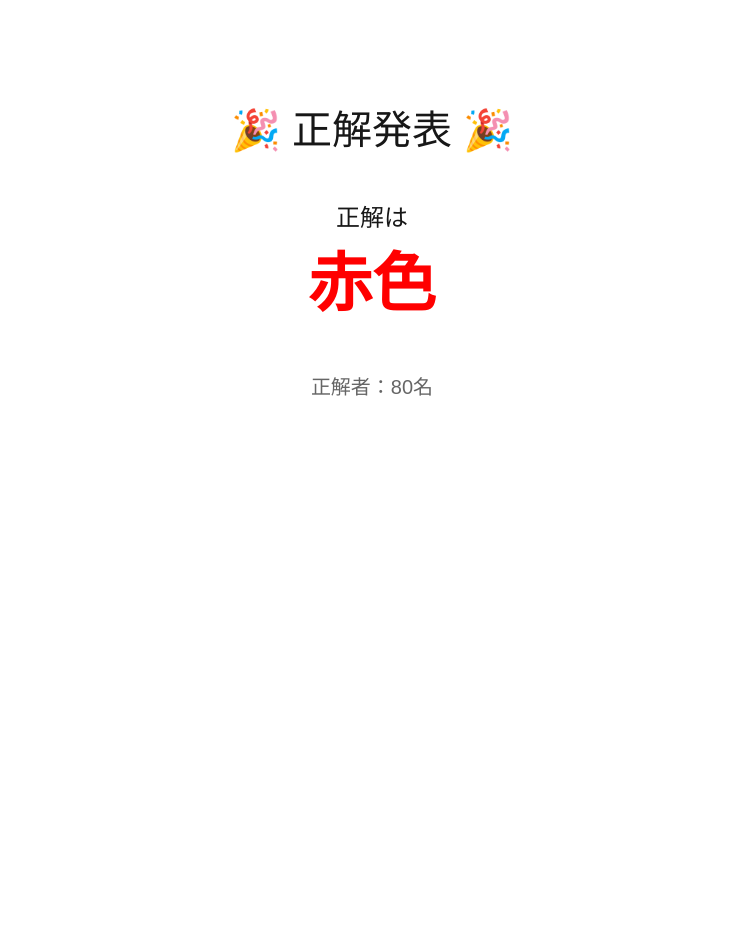
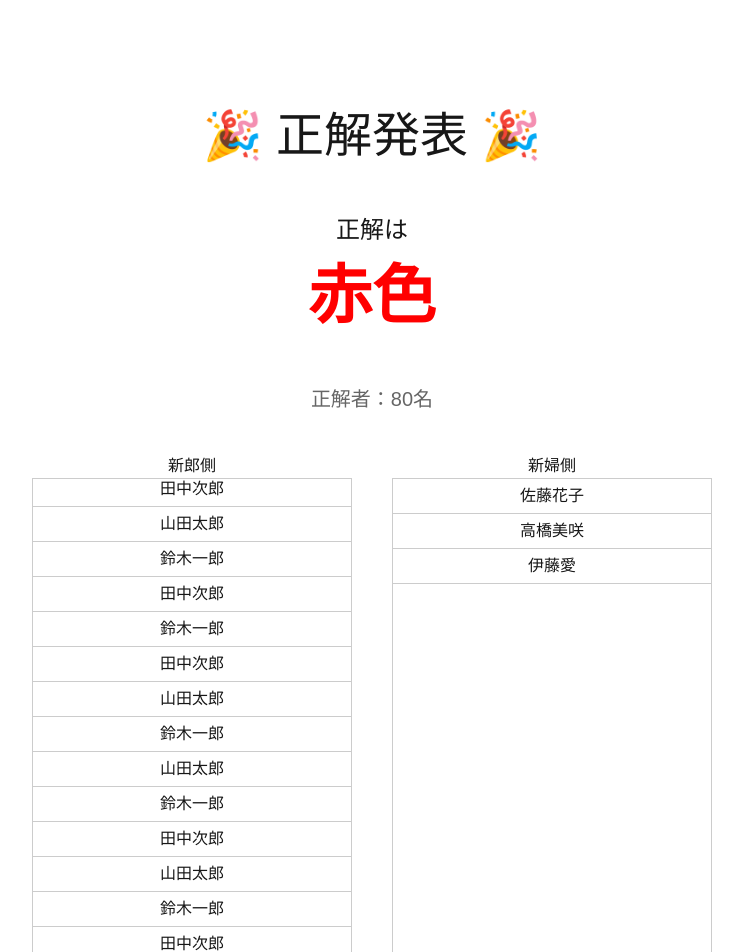
Before and after one commit to a22-air/dress-quiz-app, a Next.js app: page /display in a window 1280 px wide. Shown: the top 952 px of the page, without its empty margins (268-1011 px from the left). Before the commit the page ends 800 px from the top, so only its background shows below. Built offline with nearby package versions, Linux system fonts and the light colour scheme.

Commit message:
正解者の名前表示を追加

```diff
--- a/app/display/components/ResultScreen.tsx
+++ b/app/display/components/ResultScreen.tsx
@@ -1,4 +1,42 @@
+"use client"
+
+import { useEffect, useRef } from "react";
+
+const groomWinners = ["山田太郎", "鈴木一郎", "田中次郎","山田太郎", "鈴木一郎", "田中次郎","山田太郎", "鈴木一郎", "田中次郎","鈴木一郎", "田中次郎","山田太郎", "鈴木一郎","山田太郎", "鈴木一郎", "田中次郎","山田太郎", "鈴木一郎", "田中次郎","山田太郎", "鈴木一郎",];
+const brideWinners = ["佐藤花子", "高橋美咲", "伊藤愛"];
+
 export default function ResultScreen() {
+  const groomRef = useRef<HTMLDivElement | null>(null);
+  const brideRef = useRef<HTMLDivElement | null>(null);
+
+  useEffect(() => {
+    const interval = setInterval(() => {
+      if (groomRef.current) {
+        const el = groomRef.current;
+
+        // 一番下に到達したらリセット
+        if (el.scrollTop + el.clientHeight >= el.scrollHeight) {
+          el.scrollTop = 0;
+        } else {
+          el.scrollTop += 1;
+        }
+      }
+
+      if (brideRef.current) {
+        const el = brideRef.current;
+
+        if (el.scrollTop + el.clientHeight >= el.scrollHeight) {
+          el.scrollTop = 0;
+        } else {
+          el.scrollTop += 1;
+        }
+      }
+    }, 30);
+
+    return () => clearInterval(interval);
+  }, []);
+
+
   return (
     <div style={styles.container}>
       <h1 style={styles.title}>🎉 正解発表 🎉</h1>
@@ -9,8 +47,37 @@ export default function ResultScreen() {
       </div>
 
       <p style={styles.subText}>正解者：80名</p>
+
+      {/* 新郎・新婦エリア */}
+      <div style={styles.wrapper}>
+      {/* 新郎側 */}
+      <div>
+        <h3>新郎側</h3>
+
+        <div ref={groomRef} style={styles.scrollBox}>
+          {groomWinners.map((name, index) => (
+            <p key={index} style={styles.name}>
+              {name}
+            </p>
+          ))}
+        </div>
+      </div>
+
+      {/* 新婦側 */}
+      <div>
+        <h3>新婦側</h3>
+
+        <div ref={brideRef} style={styles.scrollBox}>
+          {brideWinners.map((name, index) => (
+            <p key={index} style={styles.name}>
+              {name}
+            </p>
+          ))}
+        </div>
+  </div>
+</div>
     </div>
-  )
+  );
 }
 
 const styles = {
@@ -19,7 +86,7 @@ const styles = {
     marginTop: "100px",
   },
   title: {
-    fontSize: "40px",
+    fontSize: "clamp(24px, 4vw, 48px)",
     marginBottom: "40px",
   },
   answerBox: {
@@ -37,4 +104,27 @@ const styles = {
     fontSize: "20px",
     color: "#666",
   },
-}
+
+  // 追加
+  wrapper: {
+    display: "flex",
+    justifyContent: "center",
+    gap: "40px",
+    marginTop: "40px",
+  },
+  scrollBox: {
+    width: "25vw",
+    height: "60vh",
+    maxWidth: "400px",
+    minWidth: "250px",
+    maxHeight: "600px",
+    minHeight: "300px",
+    overflow: "hidden",
+    border: "1px solid #ccc",
+  },
+
+  name: {
+    padding: "5px",
+    borderBottom: "1px solid #ccc",
+  },
+};
```
